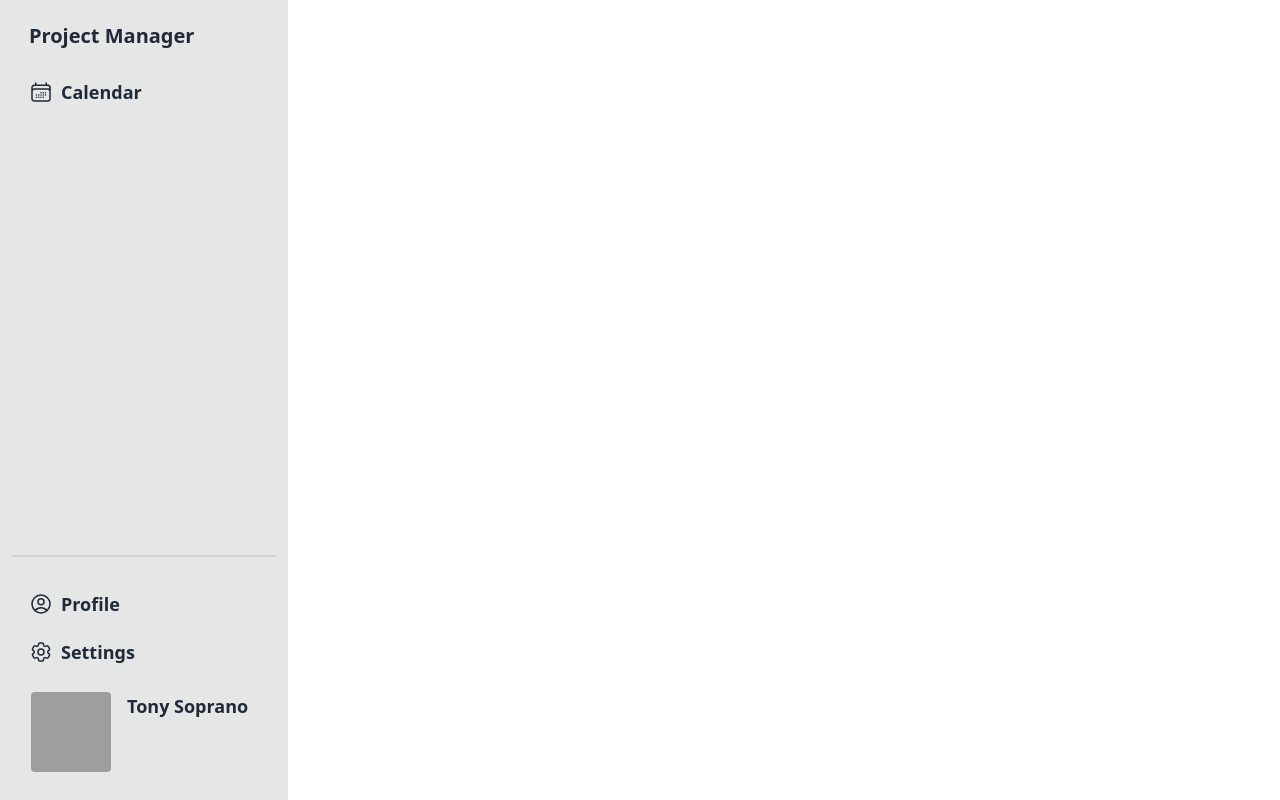
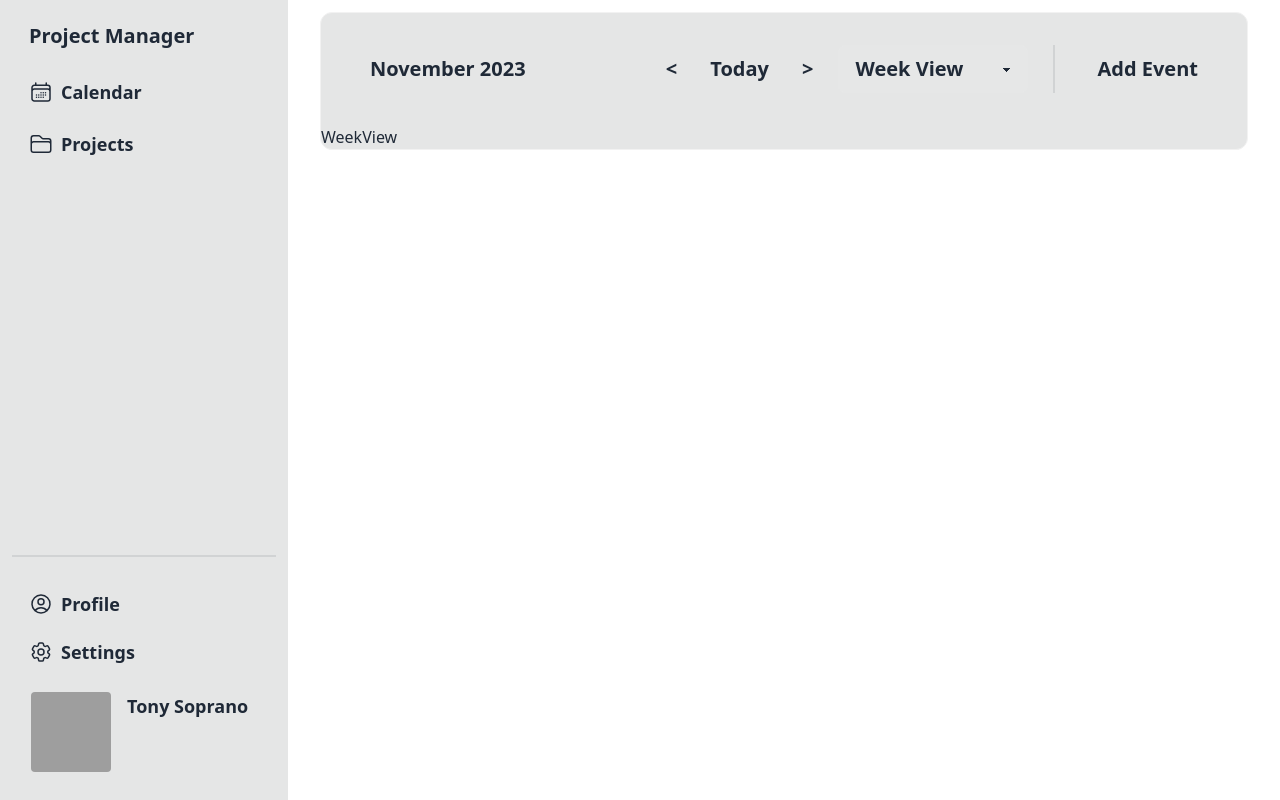
Before and after one commit to hxffner/project-management, a React (Vite) app in the folder client/: page /calendar in a window 1280 px wide. Built offline with nearby package versions, Linux system fonts and the light colour scheme; grey boxes are pictures that could not be loaded.

Commit message:
Some design and MonthView c: (#9)

```diff
--- a/client/package.json
+++ b/client/package.json
@@ -10,8 +10,10 @@
     "preview": "vite preview"
   },
   "dependencies": {
+    "dayjs": "^1.11.10",
     "react": "^18.2.0",
-    "react-dom": "^18.2.0"
+    "react-dom": "^18.2.0",
+    "react-router-dom": "^6.17.0"
   },
   "devDependencies": {
     "@types/react": "^18.2.15",
--- a/client/src/App.tsx
+++ b/client/src/App.tsx
@@ -1,14 +1,22 @@
 import { BrowserRouter, Routes, Route } from "react-router-dom";
 import Sidebar from "./components/Sidebar";
+import Content from "./components/Content";
+import RegisterPage from "./pages/Auth/RegisterPage";
+import LoginPage from "./pages/Auth/LoginPage";
+import CalendarPage from "./pages/Calendar/CalendarPage";
 
 function App() {
   return (
     <>
       <BrowserRouter>
         <Sidebar />
-        <Routes>
-
-        </Routes>
+        <Content>
+          <Routes>
+            <Route path={`/calendar`} element={<CalendarPage />} />
+            <Route path={`/login`} element={<LoginPage />} />
+            <Route path={`/register`} element={<RegisterPage />} />
+          </Routes>
+        </Content>
       </BrowserRouter>
     </>
   );
--- /dev/null
+++ b/client/src/components/Content.tsx
@@ -0,0 +1,11 @@
+import { FC, ReactNode } from "react";
+
+interface ContentProps {
+  children: ReactNode;
+}
+
+const Content: FC<ContentProps> = ({ children }) => {
+  return <div className="ml-72 mt-3">{children}</div>;
+};
+
+export default Content;
--- a/client/src/components/Sidebar.tsx
+++ b/client/src/components/Sidebar.tsx
@@ -1,17 +1,22 @@
+import { FC } from 'react';
+
 import { Link } from "react-router-dom";
 
-const Sidebar = () => {
+const Sidebar: FC = () => {
+  const user = true;
+
   return (
-    <aside className="fixed h-full w-72 p-3 bg-base-300 flex flex-col">
+    <aside className="fixed top-0 left-0 h-full w-72 p-3 bg-base-300 flex flex-col">
       <div className="flex items-center justify-between">
-        <Link to={`/`} className="btn btn-ghost normal-case text-xl">
+        <Link to={`/calendar`} className="btn btn-ghost normal-case text-xl">
           Project Manager
         </Link>
       </div>
+      {user ? (
         <div className="flex-1">
           <ul className="pt-2 pb-4 space-y-1 text-sm">
             <li className="rounded-sm">
-            <Link to={`/`} className="btn btn-ghost normal-case text-lg">
+              <Link to={`/calendar`} className="btn btn-ghost normal-case text-lg">
                 <svg
                   xmlns="http://www.w3.org/2000/svg"
                   fill="none"
@@ -29,10 +34,35 @@ const Sidebar = () => {
                 <span>Calendar</span>
               </Link>
             </li>
+
+            <li className="rounded-sm">
+              <Link to={`/`} className="btn btn-ghost normal-case text-lg">
+                <svg
+                  xmlns="http://www.w3.org/2000/svg"
+                  fill="none"
+                  viewBox="0 0 24 24"
+                  strokeWidth={1.5}
+                  stroke="currentColor"
+                  className="w-6 h-6"
+                >
+                  <path
+                    strokeLinecap="round"
+                    strokeLinejoin="round"
+                    d="M2.25 12.75V12A2.25 2.25 0 014.5 9.75h15A2.25 2.25 0 0121.75 12v.75m-8.69-6.44l-2.12-2.12a1.5 1.5 0 00-1.061-.44H4.5A2.25 2.25 0 002.25 6v12a2.25 2.25 0 002.25 2.25h15A2.25 2.25 0 0021.75 18V9a2.25 2.25 0 00-2.25-2.25h-5.379a1.5 1.5 0 01-1.06-.44z"
+                  />
+                </svg>
+                <span>Projects</span>
+              </Link>
+            </li>
           </ul>
         </div>
+      ) : (
+        <div className="flex-1"></div>
+      )}
+      <div className="divider"></div>
+      {user ? (
         <div>
-        <div className="divider"></div>
+          <div>
             <ul className="mb-4">
               <li className="rounded-sm">
                 <Link to={`/`} className="btn btn-ghost normal-case text-lg">
@@ -85,6 +115,52 @@ const Sidebar = () => {
             </div>
             <h2 className="ml-4 text-lg font-semibold">Tony Soprano</h2>
           </div>
+        </div>
+      ) : (
+        <div>
+          <div>
+            <Link to={`/login`} className="btn btn-ghost normal-case text-lg">
+              <svg
+                xmlns="http://www.w3.org/2000/svg"
+                fill="none"
+                viewBox="0 0 24 24"
+                strokeWidth={1.5}
+                stroke="currentColor"
+                className="w-6 h-6"
+              >
+                <path
+                  strokeLinecap="round"
+                  strokeLinejoin="round"
+                  d="M15.75 6a3.75 3.75 0 11-7.5 0 3.75 3.75 0 017.5 0zM4.501 20.118a7.5 7.5 0 0114.998 0A17.933 17.933 0 0112 21.75c-2.676 0-5.216-.584-7.499-1.632z"
+                />
+              </svg>
+              <span>Login</span>
+            </Link>
+          </div>
+          <div>
+            <Link
+              to={`/register`}
+              className="btn btn-ghost normal-case text-lg"
+            >
+              <svg
+                xmlns="http://www.w3.org/2000/svg"
+                fill="none"
+                viewBox="0 0 24 24"
+                strokeWidth={1.5}
+                stroke="currentColor"
+                className="w-6 h-6"
+              >
+                <path
+                  strokeLinecap="round"
+                  strokeLinejoin="round"
+                  d="M19 7.5v3m0 0v3m0-3h3m-3 0h-3m-2.25-4.125a3.375 3.375 0 11-6.75 0 3.375 3.375 0 016.75 0zM4 19.235v-.11a6.375 6.375 0 0112.75 0v.109A12.318 12.318 0 0110.374 21c-2.331 0-4.512-.645-6.374-1.766z"
+                />
+              </svg>
+              <span>Register</span>
+            </Link>
+          </div>
+        </div>
+      )}
     </aside>
   );
 };
--- /dev/null
+++ b/client/src/pages/Auth/LoginPage.tsx
@@ -0,0 +1,24 @@
+import { FC } from 'react'
+
+const LoginPage: FC = () => {
+  return (
+    <div className="mt-24">
+      <form className="flex flex-col items-center gap-2">
+        <span className="text-2xl font-semibold	 mb-2">Login Form</span>
+        <input
+          type="text"
+          placeholder="Username"
+          className="input input-bordered w-full max-w-md"
+        />
+        <input
+          type="password"
+          placeholder="Password"
+          className="input input-bordered w-full max-w-md"
+        />
+        <button type="submit" className="btn ">Login</button>
+      </form>
+    </div>
+  )
+}
+
+export default LoginPage
--- /dev/null
+++ b/client/src/pages/Auth/RegisterPage.tsx
@@ -0,0 +1,34 @@
+import { FC } from "react";
+
+const RegisterPage: FC = () => {
+  return (
+    <div className="mt-24">
+      <form className="flex flex-col items-center gap-2">
+        <span className="text-2xl font-semibold mb-2">Register Form</span>
+        <input
+          type="text"
+          placeholder="Username"
+          className="input input-bordered w-full max-w-md"
+        />
+        <input
+          type="email"
+          placeholder="Email Address"
+          className="input input-bordered w-full max-w-md"
+        />
+        <input
+          type="password"
+          placeholder="Password"
+          className="input input-bordered w-full max-w-md"
+        />
+        <input
+          type="password"
+          placeholder="Password Again"
+          className="input input-bordered w-full max-w-md"
+        />
+        <button type="submit" className="btn ">Register</button>
+      </form>
+    </div>
+  );
+};
+
+export default RegisterPage;
--- /dev/null
+++ b/client/src/pages/Calendar/CalendarPage.tsx
@@ -0,0 +1,74 @@
+import { FC, useState } from "react";
+import WeekView from "./components/WeekView";
+import MonthView from "./components/MonthView";
+import dayjs, { Dayjs } from "dayjs";
+
+const CalendarPage: FC = () => {
+  const [date, setDate] = useState<Dayjs>(dayjs());
+
+  const [selectedView, setSelectedView] = useState<string>("week");
+
+  let viewComponent;
+
+  if (selectedView === "month") {
+    viewComponent = <MonthView date={date} />;
+  } else if (selectedView === "week") {
+    viewComponent = <WeekView />;
+  }
+
+  return (
+    <div className="border rounded-xl mx-8 bg-base-300 border-base-200">
+      <div className="h-full m-8 rounded-lg">
+        <div className="flex justify-between mb-8">
+          <button className="btn btn-ghost normal-case text-xl">
+            {date.format("MMMM YYYY")}
+          </button>
+          <div className="flex gap-2">
+            <div className="join">
+              <button
+                className="join-item btn btn-ghost normal-case text-xl"
+                onClick={() => {
+                  setDate(date.subtract(1, "month"));
+                }}
+              >
+                {"<"}
+              </button>
+              <button className="join-item btn btn-ghost normal-case text-xl">
+                Today
+              </button>
+              <button
+                className="join-item btn btn-ghost normal-case text-xl"
+                onClick={() => {
+                  setDate(date.add(1, "month"));
+                }}
+              >
+                {">"}
+              </button>
+            </div>
+            <select
+              className="select select-ghost w-full max-w-xs text-xl font-semibold"
+              value={selectedView}
+              onChange={(e: React.ChangeEvent<HTMLSelectElement>) => {
+                setSelectedView(e.target.value);
+              }}
+            >
+              <option value={`day`}>Day View</option>
+              <option selected value={`week`}>
+                Week View
+              </option>
+              <option value={`month`}>Month View</option>
+              <option value={`year`}>Year View</option>
+            </select>
+            <div className="divider divider-horizontal"></div>
+            <button className="join-item btn btn-ghost normal-case text-xl">
+              Add Event
+            </button>
+          </div>
+        </div>
+      </div>
+      {viewComponent}
+    </div>
+  );
+};
+
+export default CalendarPage;
--- /dev/null
+++ b/client/src/pages/Calendar/components/MonthView.tsx
@@ -0,0 +1,46 @@
+import { FC, useState, useEffect } from "react";
+import { getMonth } from "../../../utils/calendarUtils";
+import { Dayjs } from "dayjs";
+
+interface Props {
+  date: Dayjs;
+}
+
+const MonthView: FC<Props> = ({date}) => {
+  const [month, setMonth] = useState<Dayjs[][]>(getMonth(date.year(), date.month()));
+  console.table(month);
+  useEffect(() => {
+    setMonth(getMonth(date.year(), date.month()));
+  }, [date]);
+
+  return (
+    <div className="flex flex-wrap justify-center mb-8">
+      <div>
+        {month.map((week, weekIndex) => (
+          <div key={weekIndex} className="flex w-full">
+            {week.map((day, dayIndex) => (
+              <div>
+                <div className="flex justify-center ">
+                  {weekIndex === 0 && (
+                    <p className="text-2xl mt-1">
+                      {day.format("ddd").toUpperCase()}
+                    </p>
+                  )}
+                </div>
+
+                <div
+                  key={dayIndex}
+                  className="flex items-start justify-start w-1/7 p-4 border border-base-200 w-52 h-24"
+                >
+                  {day ? day.date() : ""}
+                </div>
+              </div>
+            ))}
+          </div>
+        ))}
+      </div>
+    </div>
+  );
+};
+
+export default MonthView;
--- /dev/null
+++ b/client/src/pages/Calendar/components/WeekView.tsx
@@ -0,0 +1,9 @@
+import {FC} from 'react'
+
+const WeekView: FC = () => {
+  return (
+    <div>WeekView</div>
+  )
+}
+
+export default WeekView
--- /dev/null
+++ b/client/src/utils/calendarUtils.ts
@@ -0,0 +1,25 @@
+import dayjs, { Dayjs } from "dayjs";
+
+export const getMonth = (year: number, month: number): Dayjs[][] => {
+  const currentDate = dayjs().year(year).month(month);
+  const startOfMonth = currentDate.startOf("month");
+  const startDay = (startOfMonth.day() + 6) % 7;
+  const daysInMonth = currentDate.daysInMonth();
+  const numRows = Math.ceil((daysInMonth + startDay) / 7);
+
+  const matrix = [];
+  let currentRow = [];
+  let date = startOfMonth.subtract(startDay, 'day');
+
+  for (let row = 0; row < numRows; row++) {
+    currentRow = [];
+    for (let col = 0; col < 7; col++) {
+      currentRow.push(dayjs(date));
+      date = date.add(1, 'day');
+
+    }
+    matrix.push(currentRow);
+  }
+
+  return matrix;
+};
--- a/client/tailwind.config.js
+++ b/client/tailwind.config.js
@@ -10,7 +10,7 @@ export default {
   // eslint-disable-next-line no-undef
   plugins: [require("daisyui")],
   daisyui: {
-    themes: ["light", "dark", "cupcake"], // true: all themes | false: only light + dark | array: specific themes like this ["light", "dark", "cupcake"]
+    themes: ["light", "dark", "luxury"], // true: all themes | false: only light + dark | array: specific themes like this ["light", "dark", "cupcake"]
     darkTheme: "dark", // name of one of the included themes for dark mode
     base: true, // applies background color and foreground color for root element by default
     styled: true, // include daisyUI colors and design decisions for all components
```
Also changed, not shown: 1 other file (tests, documents, lock files or other folders). Lines whose indentation alone changed are shown as unchanged.
